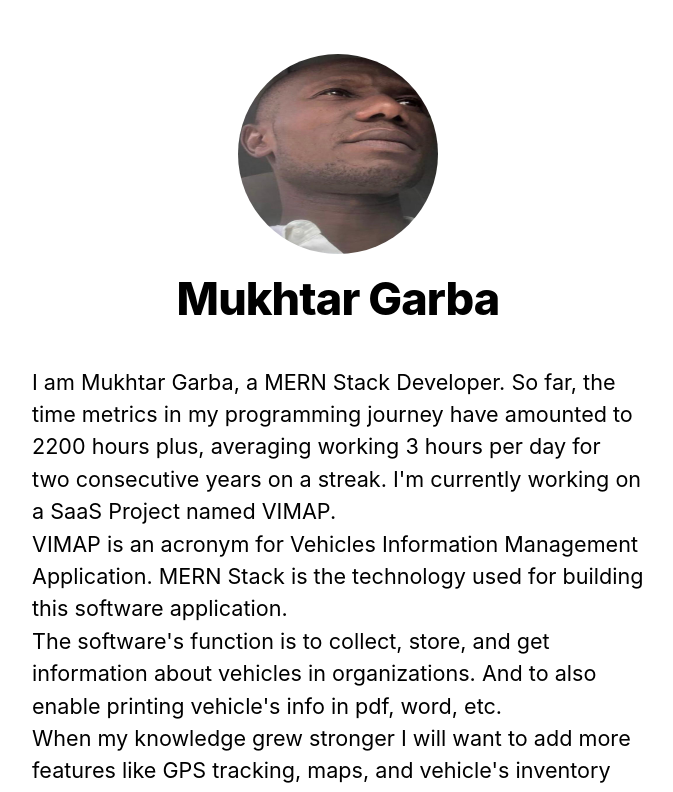
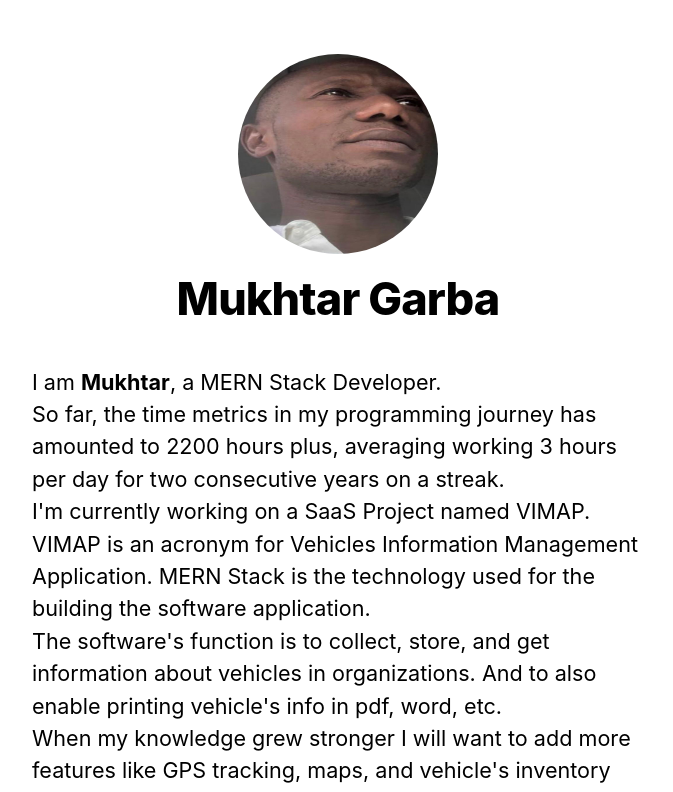
Before and after one commit to mukhtar-github/nextjs-app, a Next.js app in the folder nextjs-blog/: page / in a window 1280 px wide. Shown: the top 792 px of the page, without its empty margins (302-975 px from the left). Built offline with nearby package versions, Linux system fonts and the light colour scheme.

Commit message:
Update files

```diff
--- a/nextjs-blog/components/layout.js
+++ b/nextjs-blog/components/layout.js
@@ -5,7 +5,7 @@ import utilStyles from '../styles/utils.module.css'
 import Link from 'next/link'
 
 const name = 'Mukhtar Garba'
-export const siteTitle = 'Sample Website'
+export const siteTitle = 'Blog Post'
 
 export default function Layout({ children, home }) {
   return (
--- a/nextjs-blog/pages/index.js
+++ b/nextjs-blog/pages/index.js
@@ -10,8 +10,8 @@ export default function Home() {
       </Head>
       <section className={utilStyles.headingMd}>
         <p>
-          I am Mukhtar Garba, a MERN Stack Developer. So far, the time metrics in my programming journey have amounted to 2200 hours plus, averaging working 3 hours per day for two consecutive years on a streak.
-          I'm currently working on a SaaS Project named VIMAP.<br></br> VIMAP is an acronym for Vehicles Information Management Application. MERN Stack is the technology used for building this software application.<br></br> The software's function is to collect, store, and get information about vehicles in organizations. And to also enable printing vehicle's info in pdf, word, etc.<br></br> When my knowledge grew stronger I will want to add more features like GPS tracking, maps, and vehicle's inventory features.<br></br>
+          I am <strong>Mukhtar</strong>, a MERN Stack Developer.<br></br> So far, the time metrics in my programming journey has amounted to 2200 hours plus, averaging working 3 hours per day for two consecutive years on a streak.<br></br>
+          I'm currently working on a SaaS Project named VIMAP.<br></br> VIMAP is an acronym for Vehicles Information Management Application. MERN Stack is the technology used for the building the software application.<br></br> The software's function is to collect, store, and get information about vehicles in organizations. And to also enable printing vehicle's info in pdf, word, etc.<br></br> When my knowledge grew stronger I will want to add more features like GPS tracking, maps, and vehicle's inventory features.<br></br>
           So far I was able to build a tested development backend using Node.js, and I'm presently ongoing with some React courses to help me build an amazing interacting UI.<br></br> VIMAP is a startup project, so wish us Goodluck, please.<br></br> Thank you.
         </p>
 
```
